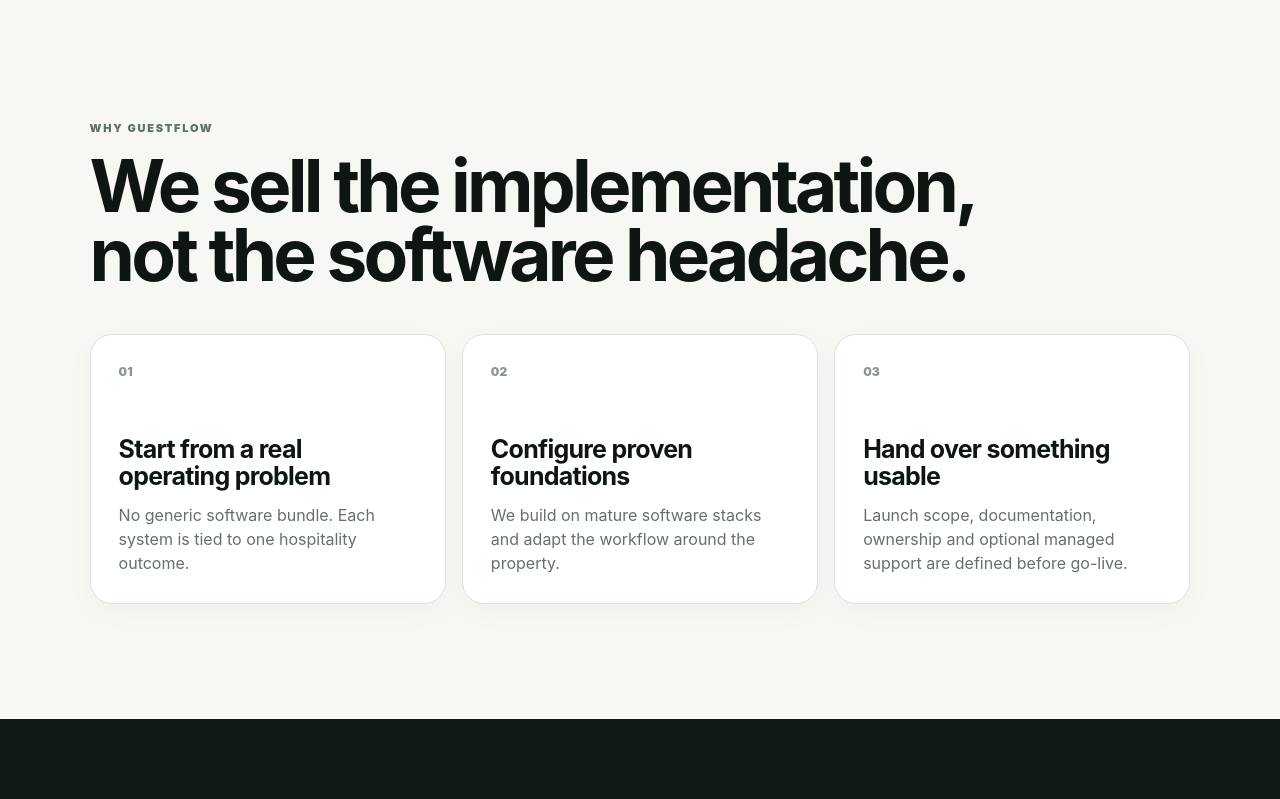
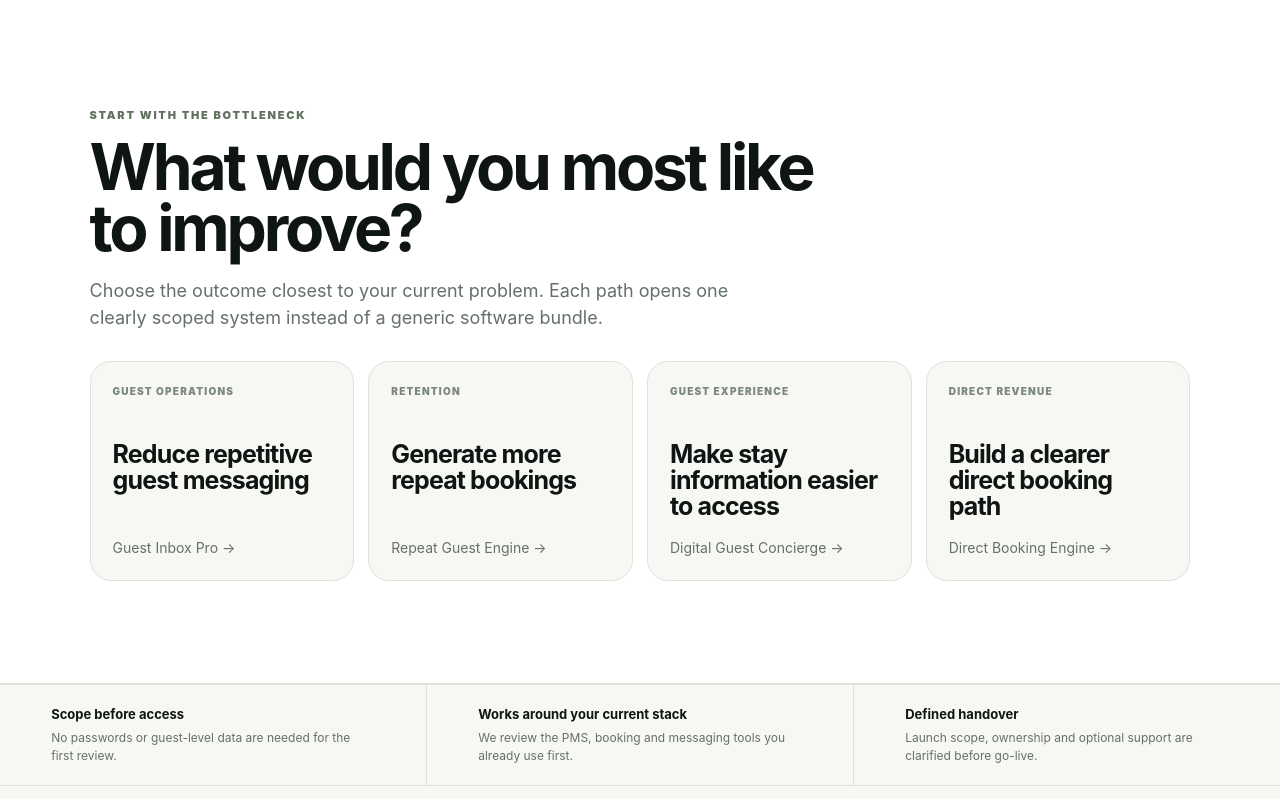
Before and after one commit to vincenzoproto/DigitalGrowthKits, a Next.js app: page / in a window 1280 px wide. Shown: the part 1081-1880 px from the top of the page. Built offline with nearby package versions, Linux system fonts and the light colour scheme; no server answers.

Commit message:
Add conversion-focused system picker and trust signals

```diff
--- a/app/page.tsx
+++ b/app/page.tsx
@@ -33,6 +33,26 @@
 
       <section className="logo-strip" aria-label="Who GuestFlow is built for">
         <span>INDEPENDENT HOTELS</span><span>B&amp;BS</span><span>GUEST HOUSES</span><span>APARTHOTELS</span><span>SMALL GROUPS</span>
+      </section>
+
+      <section className="conversion-picker" aria-labelledby="choose-system">
+        <div className="conversion-picker-head">
+          <span className="eyebrow">Start with the bottleneck</span>
+          <h2 id="choose-system">What would you most like to improve?</h2>
+          <p>Choose the outcome closest to your current problem. Each path opens one clearly scoped system instead of a generic software bundle.</p>
+        </div>
+        <div className="system-picker-grid">
+          <Link className="system-choice" href="/guest-inbox-pro"><small>Guest operations</small><strong>Reduce repetitive guest messaging</strong><span>Guest Inbox Pro →</span></Link>
+          <Link className="system-choice" href="/repeat-guest-engine"><small>Retention</small><strong>Generate more repeat bookings</strong><span>Repeat Guest Engine →</span></Link>
+          <Link className="system-choice" href="/digital-guest-concierge"><small>Guest experience</small><strong>Make stay information easier to access</strong><span>Digital Guest Concierge →</span></Link>
+          <Link className="system-choice" href="/direct-booking-engine"><small>Direct revenue</small><strong>Build a clearer direct booking path</strong><span>Direct Booking Engine →</span></Link>
+        </div>
+      </section>
+
+      <section className="trust-ribbon" aria-label="GuestFlow implementation principles">
+        <div><b>Scope before access</b><span>No passwords or guest-level data are needed for the first review.</span></div>
+        <div><b>Works around your current stack</b><span>We review the PMS, booking and messaging tools you already use first.</span></div>
+        <div><b>Defined handover</b><span>Launch scope, ownership and optional support are clarified before go-live.</span></div>
       </section>
 
       <section className="value-section">
```
